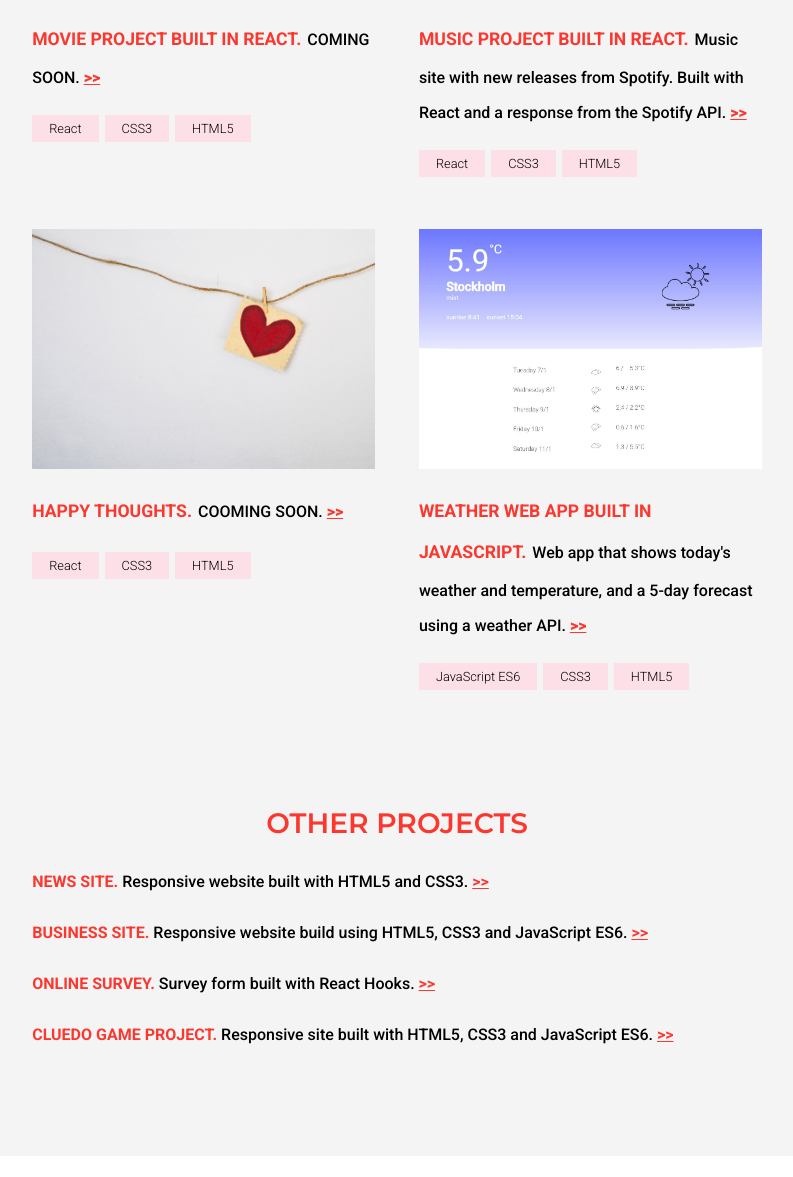
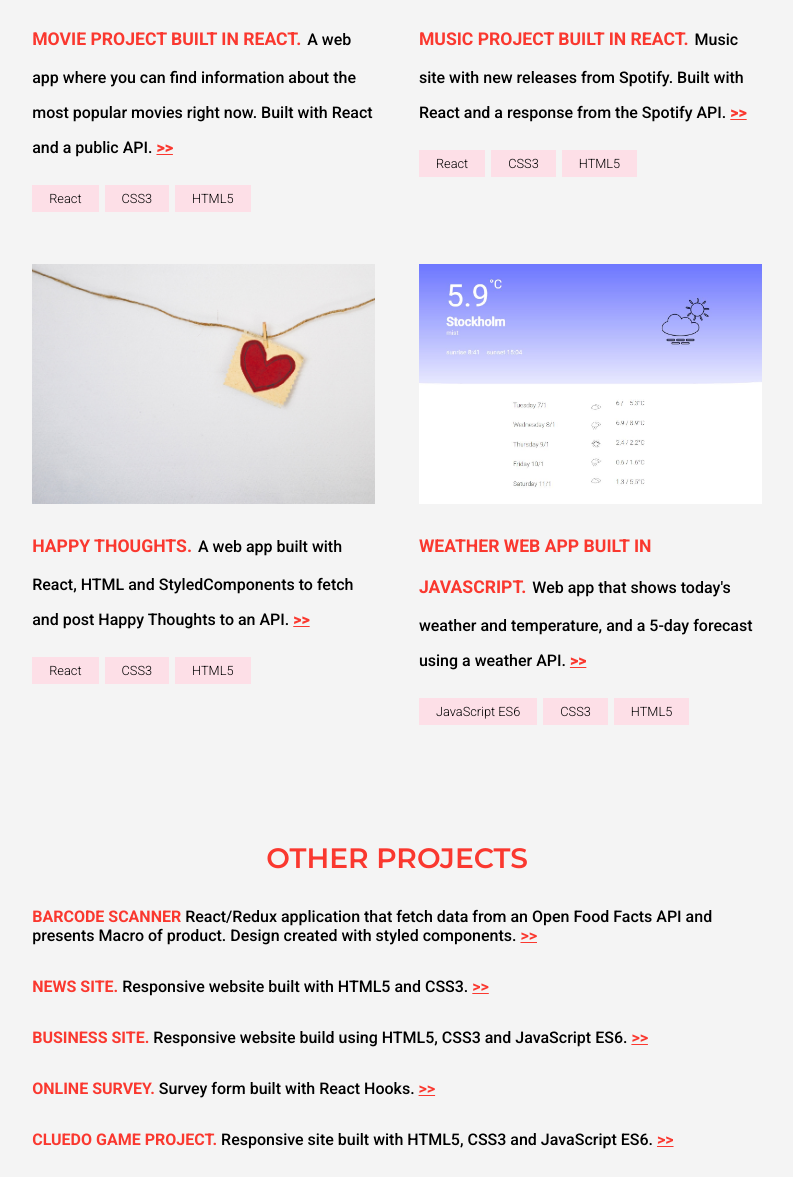
Before and after one commit to HannaCharlotteHolm/portfolio, a plain HTML site: page code/index.html in a window 1280 px wide. Shown: the part 1718-2895 px from the top of the page, without its empty margins (243-1036 px from the left). Drawn offline with Linux system fonts and the light colour scheme.

Commit message:
Update index.html
Updated with new projects

```diff
--- a/code/index.html
+++ b/code/index.html
@@ -87,8 +87,8 @@
           <div class="flex_container">
             <img src="Images/movies.jpg" alt="Movie project image" class="featured_img">
             <h4 id="featured_1">MOVIE PROJECT BUILT IN REACT.</h4>
-            <p>COMING SOON. <a
-                href="https://github.com/HannaCharlotteHolm?tab=repositories" aria-describedby="featured_1"
+            <p>A web app where you can find information about the most popular movies right now. Built with React and a public API. <a
+                href="https://github.com/HannaCharlotteHolm/project-movies" aria-describedby="featured_1"
                 target="_blank">>></a>
             </p>
             <div class="featured_projects_tags">
@@ -113,8 +113,8 @@
           <div class="flex_container">
             <img src="Images/happy.jpg" alt="Happy Thoughts project image" class="featured_img">
             <h4 id="featured_3">HAPPY THOUGHTS.</h4>
-            <p>COOMING SOON. <a
-                href="https://github.com/HannaCharlotteHolm?tab=repositories" aria-describedby="featured_3"
+            <p>A web app built with React, HTML and StyledComponents to fetch and post Happy Thoughts to an API. <a
+                href="https://github.com/HannaCharlotteHolm/project-happy-thoughts" aria-describedby="featured_3"
                 target="_blank">>></a>
             </p>
             <div class="featured_projects_tags">
@@ -138,6 +138,8 @@
           </div>
         </div>
         <h3>Other Projects</h3>
+        <p class="other_projects_paragraph" id="other_projects_5"><span>BARCODE SCANNER</span> React/Redux application that fetch data from an Open Food Facts API and presents Macro of product. Design created with styled components. <a href="https://github.com/HannaCharlotteHolm/project-nutrition" aria-describedby="other_projects_5"
+            target="_blank">>></a></p>
         <p class="other_projects_paragraph" id="other_projects_1"><span>NEWS SITE.</span> Responsive website built with
           HTML5 and CSS3. <a href="https://github.com/HannaCharlotteHolm/project-2" aria-describedby="other_projects_1"
             target="_blank">>></a></p>
```
